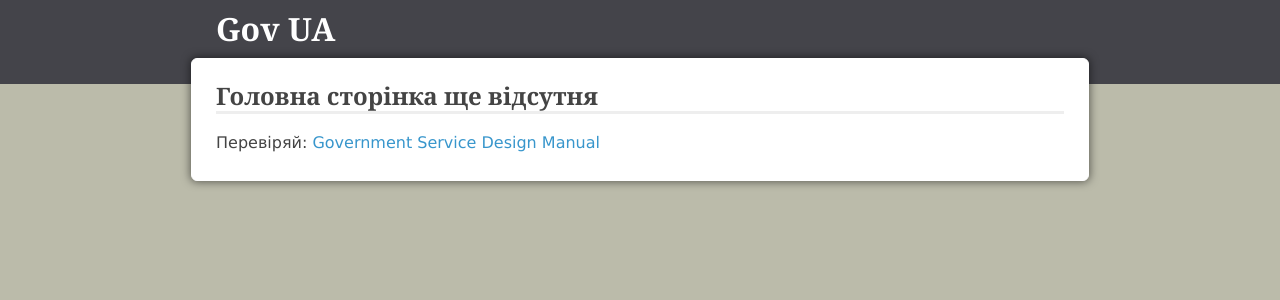
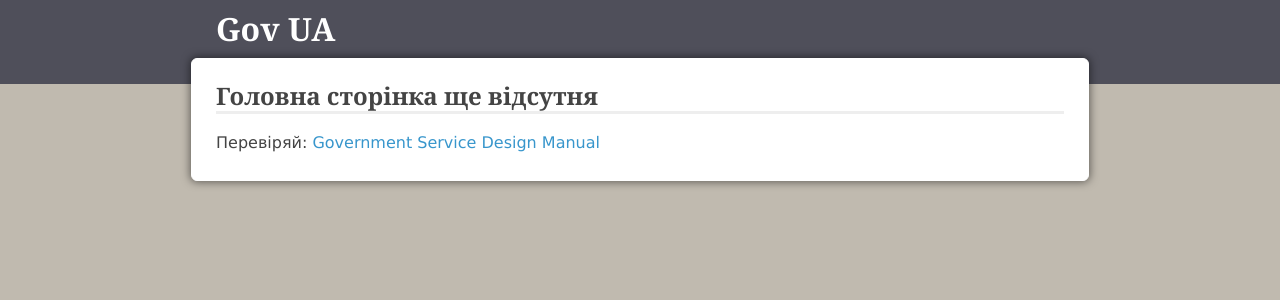
Before and after one commit to gov-ua/gov-ua.github.io, a Jekyll site: the page built from index.html, in a window 1280 px wide. Shown: the top 300 px of the page. Built offline with Jekyll 4.4.1, drawn with Linux system fonts in a browser that asks for light colours.

Commit message:
Change header and body colors

```diff
--- a/assets/main.scss
+++ b/assets/main.scss
@@ -27,9 +27,9 @@ $spacing: $base-font-size;
     #{$property}: #{$value}rem;
 }
 
-$site-background: #BBA;
+$site-background: #C0BAAF;
 $header-color: #FFF;
-$header-background: #44444A;
+$header-background: #4F4F5A;
 $page-padding: 0.75em;
 $page-color: #444;
 $page-background: #FFF;
```
